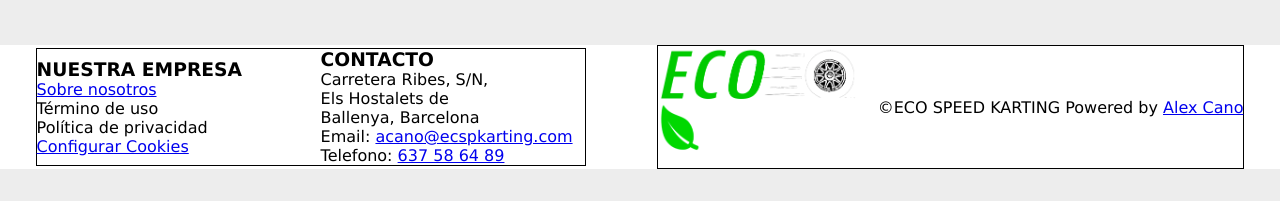
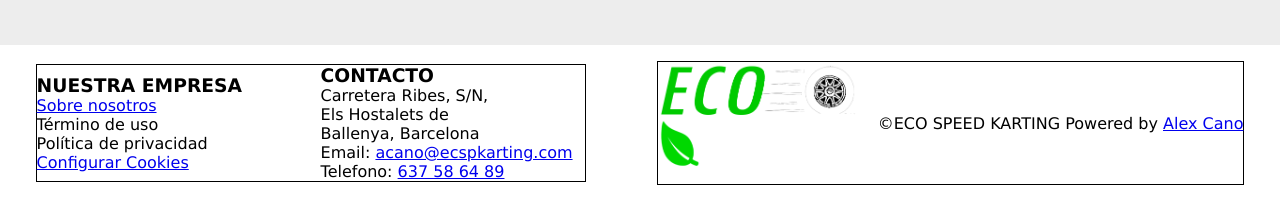
Before and after one commit to JaiMeez/ecospeed_karting, a plain HTML site: page index.html in a window 1280 px wide. Shown: the part 2573-2774 px from the top of the page. Before the commit the page ends 2742 px from the top, so only its background shows below. Drawn offline with Linux system fonts and the light colour scheme.

Commit message:
footer v2

```diff
--- a/Style.css
+++ b/Style.css
@@ -325,7 +325,7 @@ footer {
     display: flex;
     flex-wrap: wrap;
     gap: 20px;
-    margin: auto auto;
+    margin: 1em auto;
 }
 
 #foot1 div {
@@ -335,12 +335,11 @@ footer {
 
 #foot2 {
     align-items: center;
-    width: ;
     border: #000 1px solid;
     display: flex;
     flex-wrap: wrap;
     gap: 20px;
-    margin: auto auto;
+    margin: 1em auto;
 }
 
 #foot2 div {
@@ -766,4 +765,5 @@ section {
         height: 250px;
         width: 100%;
     }
+
 }
```
